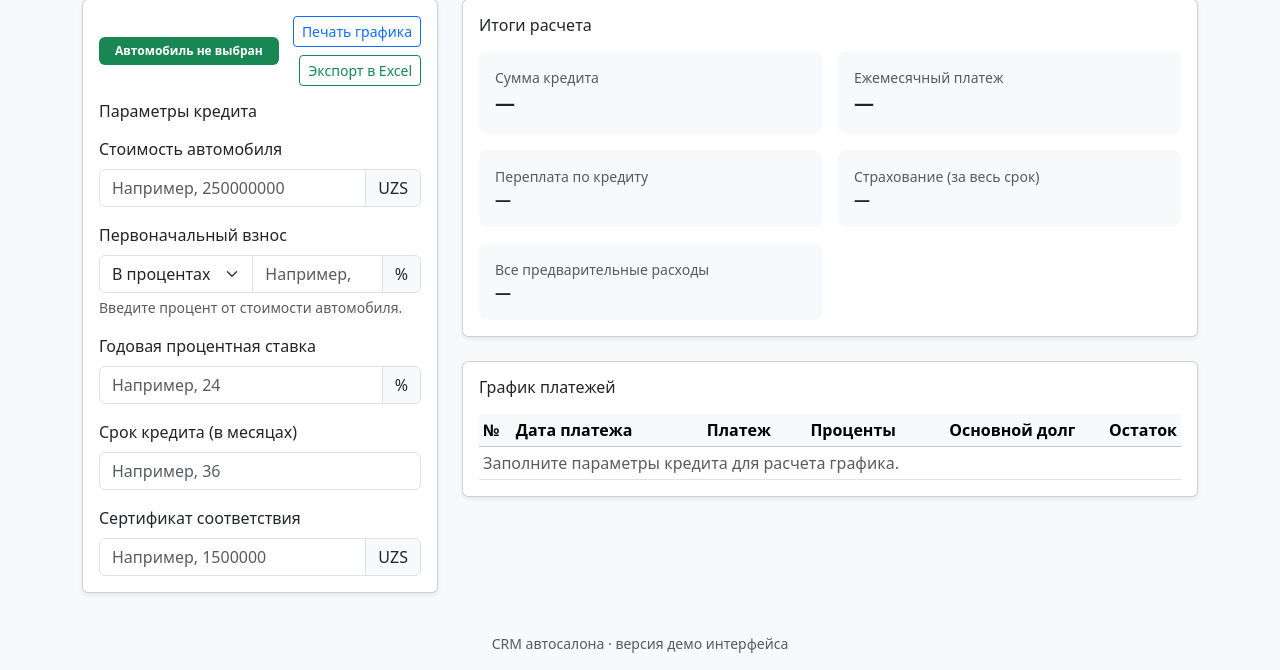
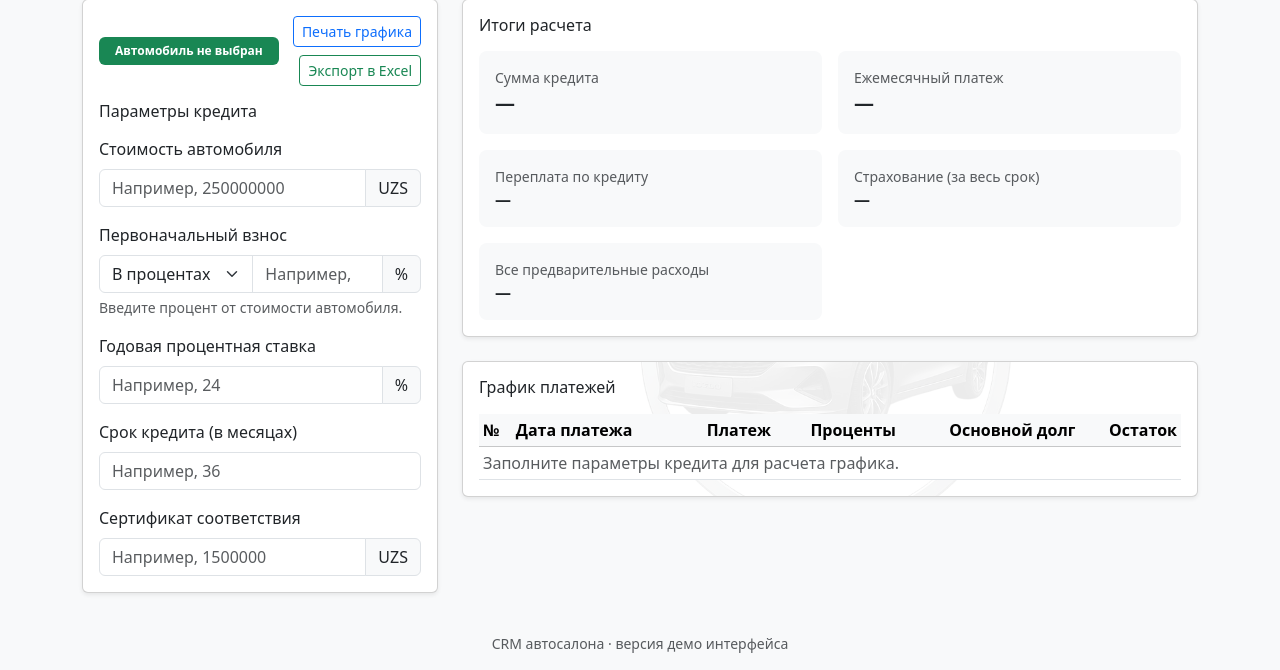
Before and after one commit to Shakhriyor10/major_motors, a Django app: page /autosalon/ in a window 1280 px wide, after a click on "Кредитный калькулятор". Shown: the part 418-1088 px from the top of the page. Run offline with Django 3.2, Linux system fonts and the light colour scheme; the visitor is signed in with stand-in values (Sample User, id 1); data comes from the database, SQL or seed files in the repository; data that the repository does not hold is empty; some libraries are stand-ins or nearby versions.

Commit message:
Move credit watermark to schedule table

```diff
--- a/templates/crm/autosalon_showroom.html
+++ b/templates/crm/autosalon_showroom.html
@@ -408,22 +408,27 @@
         flex: 0 0 100%;
         max-width: 100%;
       }
-
-      .credit-print-area::before {
+    }
+
+    .credit-schedule-card {
+      position: relative;
+      overflow: hidden;
+    }
+
+    .credit-schedule-card::before {
       content: "";
       position: absolute;
-        inset: 18mm 12mm;
+      inset: 0;
       background: url("{% static 'img/logo-2.png' %}") no-repeat center;
-        background-size: 72%;
-        opacity: 0.06;
+      background-size: 70%;
+      opacity: 0.08;
       pointer-events: none;
       z-index: 0;
     }
 
-      .credit-print-area > * {
+    .credit-schedule-card > * {
       position: relative;
       z-index: 1;
-      }
     }
   </style>
 {% endblock %}
@@ -961,7 +966,7 @@
             </div>
           </div>
 
-          <div class="card shadow-sm">
+          <div class="card shadow-sm credit-schedule-card">
             <div class="card-body">
               <h3 class="h6 mb-3">График платежей</h3>
               <div class="table-responsive">
```
Lines whose indentation alone changed are shown as unchanged.
